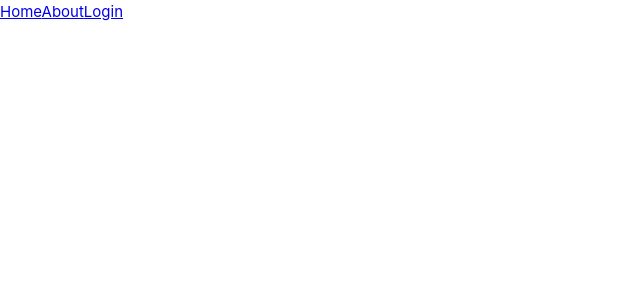
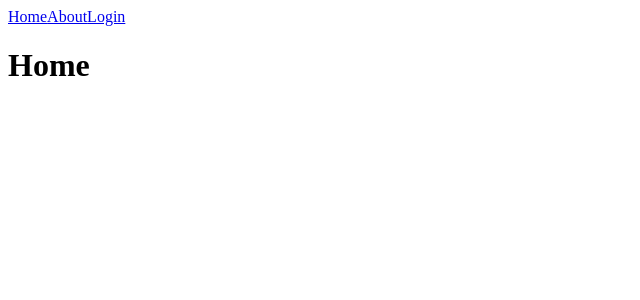
Before and after one commit to birchtrees20/musicapp, a Vue app: page / in a window 1280 px wide. Before the commit this address had no page. Shown: the top 300 px of the page, without its empty margins (0-640 px from the left). Built offline with nearby package versions, Linux system fonts and the light colour scheme.

Commit message:
cleanup files and unnecessary formatting
Router links work properly now.
Problem was, if two links have the same name router cant redirect

```diff
--- a/src/assets/base.css
+++ /dev/null
@@ -1,86 +0,0 @@
-/* color palette from <https://github.com/vuejs/theme> */
-:root {
-  --vt-c-white: #ffffff;
-  --vt-c-white-soft: #f8f8f8;
-  --vt-c-white-mute: #f2f2f2;
-
-  --vt-c-black: #181818;
-  --vt-c-black-soft: #222222;
-  --vt-c-black-mute: #282828;
-
-  --vt-c-indigo: #2c3e50;
-
-  --vt-c-divider-light-1: rgba(60, 60, 60, 0.29);
-  --vt-c-divider-light-2: rgba(60, 60, 60, 0.12);
-  --vt-c-divider-dark-1: rgba(84, 84, 84, 0.65);
-  --vt-c-divider-dark-2: rgba(84, 84, 84, 0.48);
-
-  --vt-c-text-light-1: var(--vt-c-indigo);
-  --vt-c-text-light-2: rgba(60, 60, 60, 0.66);
-  --vt-c-text-dark-1: var(--vt-c-white);
-  --vt-c-text-dark-2: rgba(235, 235, 235, 0.64);
-}
-
-/* semantic color variables for this project */
-:root {
-  --color-background: var(--vt-c-white);
-  --color-background-soft: var(--vt-c-white-soft);
-  --color-background-mute: var(--vt-c-white-mute);
-
-  --color-border: var(--vt-c-divider-light-2);
-  --color-border-hover: var(--vt-c-divider-light-1);
-
-  --color-heading: var(--vt-c-text-light-1);
-  --color-text: var(--vt-c-text-light-1);
-
-  --section-gap: 160px;
-}
-
-@media (prefers-color-scheme: dark) {
-  :root {
-    --color-background: var(--vt-c-black);
-    --color-background-soft: var(--vt-c-black-soft);
-    --color-background-mute: var(--vt-c-black-mute);
-
-    --color-border: var(--vt-c-divider-dark-2);
-    --color-border-hover: var(--vt-c-divider-dark-1);
-
-    --color-heading: var(--vt-c-text-dark-1);
-    --color-text: var(--vt-c-text-dark-2);
-  }
-}
-
-*,
-*::before,
-*::after {
-  box-sizing: border-box;
-  margin: 0;
-  font-weight: normal;
-}
-
-body {
-  min-height: 100vh;
-  color: var(--color-text);
-  background: var(--color-background);
-  transition:
-    color 0.5s,
-    background-color 0.5s;
-  line-height: 1.6;
-  font-family:
-    Inter,
-    -apple-system,
-    BlinkMacSystemFont,
-    'Segoe UI',
-    Roboto,
-    Oxygen,
-    Ubuntu,
-    Cantarell,
-    'Fira Sans',
-    'Droid Sans',
-    'Helvetica Neue',
-    sans-serif;
-  font-size: 15px;
-  text-rendering: optimizeLegibility;
-  -webkit-font-smoothing: antialiased;
-  -moz-osx-font-smoothing: grayscale;
-}
--- a/src/assets/main.css
+++ b/src/assets/main.css
@@ -1,5 +1,6 @@
+
+/*
 @import './base.css';
-/*
 #app {
   max-width: 1280px;
   margin: 0 auto;
--- a/src/router/index.js
+++ b/src/router/index.js
@@ -11,7 +11,7 @@ const router = createRouter({
     },
     {
       path: '/login',
-      name: 'home',
+      name: 'login',
       component: Login
     },
     {
--- a/src/views/HomeView.vue
+++ b/src/views/HomeView.vue
@@ -3,6 +3,6 @@
 
 <template>
   <main>
-    <p>asdfasdf</p>
+    <h1>Home</h1>
   </main>
 </template>
```
Also changed, not shown: src/components/HelloWorld.vue (deleted, +0 -44 lines), src/components/TheWelcome.vue (deleted, +0 -88 lines), src/components/WelcomeItem.vue (deleted, +0 -86 lines).
